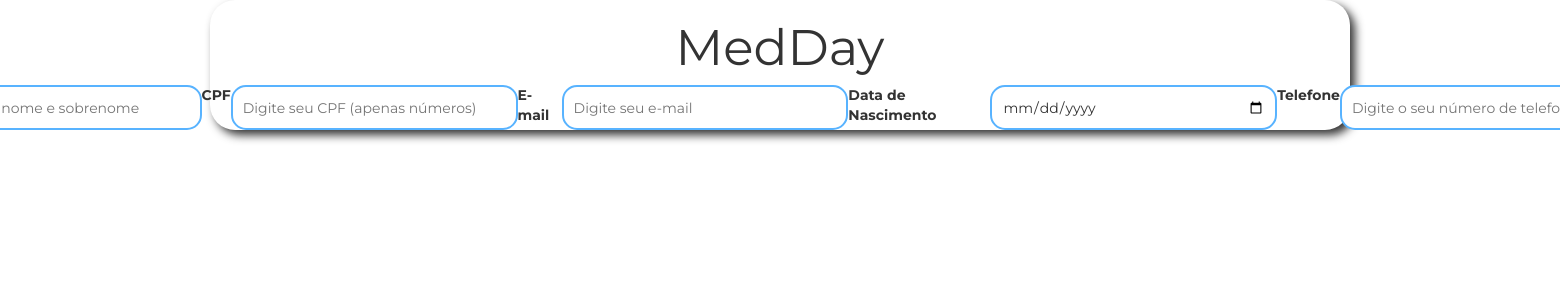
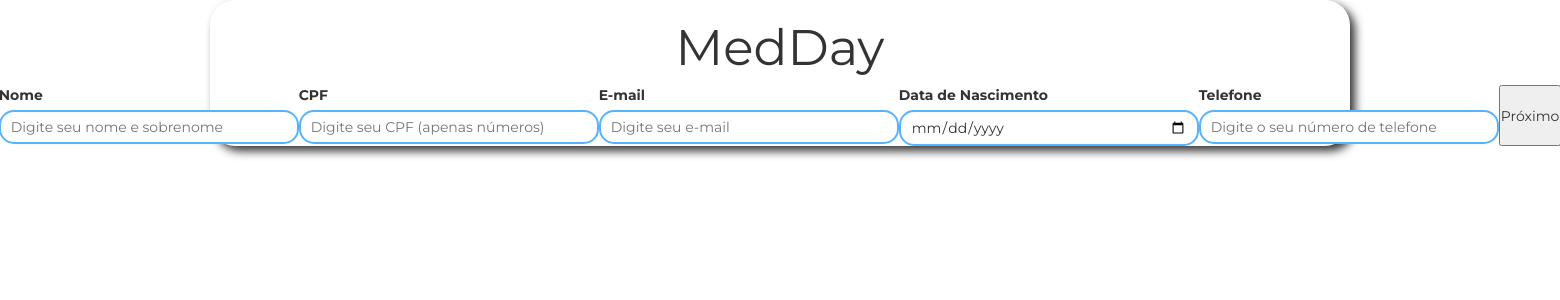
Before and after one commit to PauloTheLord/projeto_semestral, a Flask app: page /cadastrar in a window 1560 px wide; the page is wider, and only the part inside the window is pictured. Shown: the top 300 px of that part. Run offline with Flask 3, Linux system fonts and the light colour scheme; parts of the project's set-up code (start-up, migrations or seed data) failed here and were passed over; some libraries are stand-ins or nearby versions.

Commit message:
💎 style: reestruturar divs no cadastrar.html

```diff
--- a/templates/cadastrar.html
+++ b/templates/cadastrar.html
@@ -33,37 +33,56 @@
                 <form method="post" action="./add"  onsubmit="return validarSenhas()">
 
                     <div class="step active">
+                        <div class="group-label-input">
                             <label for="nome">Nome</label>
                             <input id="nome" type="text"  required placeholder="Digite seu nome e sobrenome" name="nome" class="textbox">
+                        </div>
 
+                        <div class="group-label-input">
                             <label for="cpf">CPF</label>
                             <input id= "cpf"  type="text"  pattern="\d{11}" maxlength="11" placeholder="Digite seu CPF (apenas números)" name="cpf" class="textbox" required>
+                        </div>
 
+                        <div class="group-label-input">
                             <label for="email">E-mail</label>
                             <input type="email" id="email" placeholder="Digite seu e-mail" name="email" class="textbox" required>
+                        </div>
 
+                        <div class="group-label-input">
                             <label for="data">Data de Nascimento</label>
                             <input type="date" id="datanasc"  name="datanasc" class="textbox" required>
+                        </div>
 
+                        <div class="group-label-input">
                             <label for="tel">Telefone</label>
                             <input type="text" id="tel" placeholder="Digite o seu número de telefone" pattern="\d{11}" maxlength="11" name="telefone" class="textbox" required>
+                        </div>
 
                         <button type="button" onclick="nextStep()">Próximo</button>
                     </div>
 
                     <div class="step">
+                        <div class="group-label-input">
                             <label for="cep">CEP</label>
                             <input type="text" id="cep" name="cep" pattern="\d{8}" maxlength="8" required placeholder="Digite o seu CEP" class="textbox">
+                        </div>
 
+                        <div class="group-label-input">
                             <label for="rua">Rua</label>
                             <input type="text" id="rua" placeholder="Digite a sua rua" name="rua" class="textbox">
+                        </div>
 
+                        <div class="group-label-input">
                             <label for="bairro">Bairro</label>
                             <input type="text" id="bairro" placeholder="Digite o seu bairro" name="bairro" class="textbox">
+                        </div>
 
+                        <div class="group-label-input">
                             <label for="cidade">Cidade</label>
                             <input type="text" id="cidade" placeholder="Digite a sua cidade" name="cidade" class="textbox">
+                        </div>
 
+                        <div class="group-label-input">
                             <label for="UF">UF</label>
                             <select id="UF" name="UF" class="textbox">
                                 <option value="AC">AC</option>
@@ -94,17 +113,22 @@
                                 <option value="SE">SE</option>
                                 <option value="TO">TO</option>
                             </select>
+                        </div>
 
                         <button type="button" onclick="prevStep()">Voltar</button>
                         <button type="button" onclick="nextStep()">Próximo</button>
                     </div>
 
                     <div class="step">
+                        <div class="group-label-input">
                             <label for="senha">Crie uma senha</label>
                             <input type="password" id="senha"  name="senha" class="textbox" required>
+                        </div>
 
+                        <div class="group-label-input">
                             <label for="validSenha">Confirme a senha</label>
                             <input type="password" id="validSenha"  name="validsenha" class="textbox" required>
+                        </div>
 
                         <span id="mensagemErro" style="color: red;"></span><br>
 
```
Lines whose indentation alone changed are shown as unchanged.
